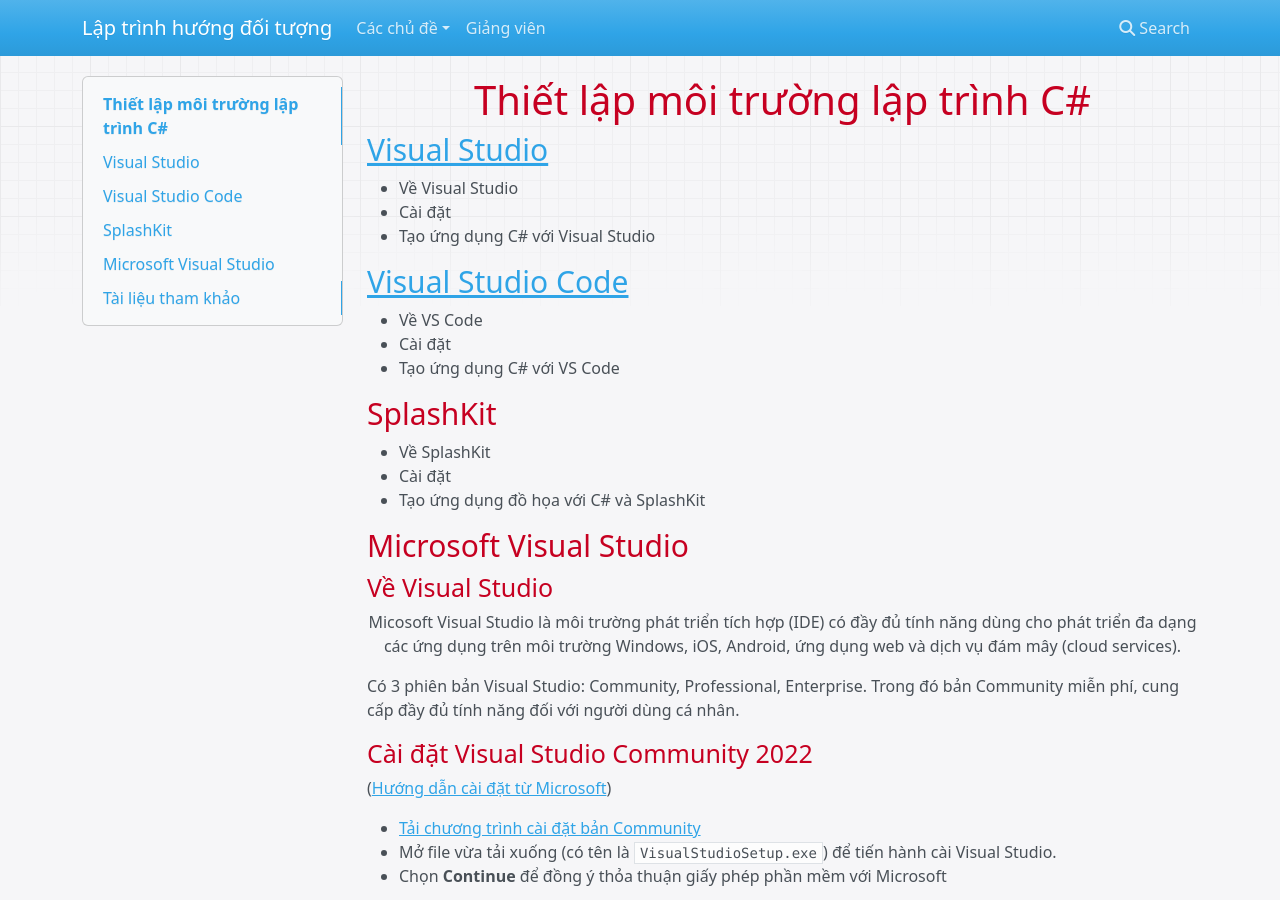
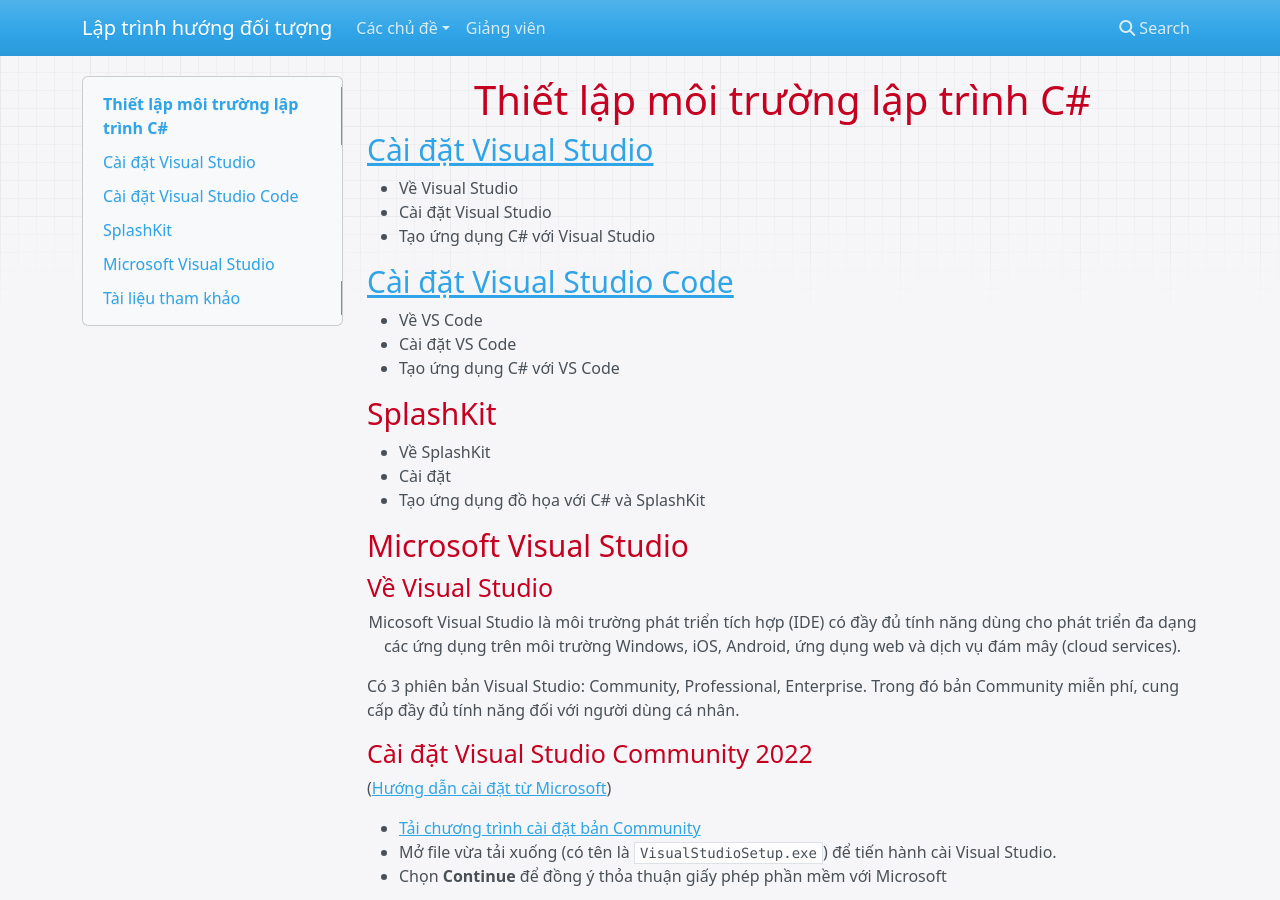
Before and after one commit to nd-hung/python-programming, an MkDocs documentation site: the page built from docs/labs/00-installation/index.md, in a window 1280 px wide and 900 px high. Built offline with MkDocs 1.6.1, drawn with Linux system fonts in a browser that asks for light colours; nearby versions of some CDN libraries; old or Windows-style settings are respelled for this version of MkDocs.

```diff
--- a/docs/labs/00-installation/index.md
+++ b/docs/labs/00-installation/index.md
@@ -1,15 +1,15 @@
 # Thiết lập môi trường lập trình C# #
 
-## [Visual Studio](#vs)
+## [Cài đặt Visual Studio](#vs)
 
 - Về Visual Studio
-- Cài đặt
+- Cài đặt Visual Studio
 - Tạo ứng dụng C# với Visual Studio
 
-## [Visual Studio Code](#vscode) ##
+## [Cài đặt Visual Studio Code](#vscode) ##
 
 - Về VS Code
-- Cài đặt
+- Cài đặt VS Code
 - Tạo ứng dụng C# với VS Code
 
 ## SplashKit ##
```
Also changed, not shown: docs/author/about.md (+1 -1 lines).
